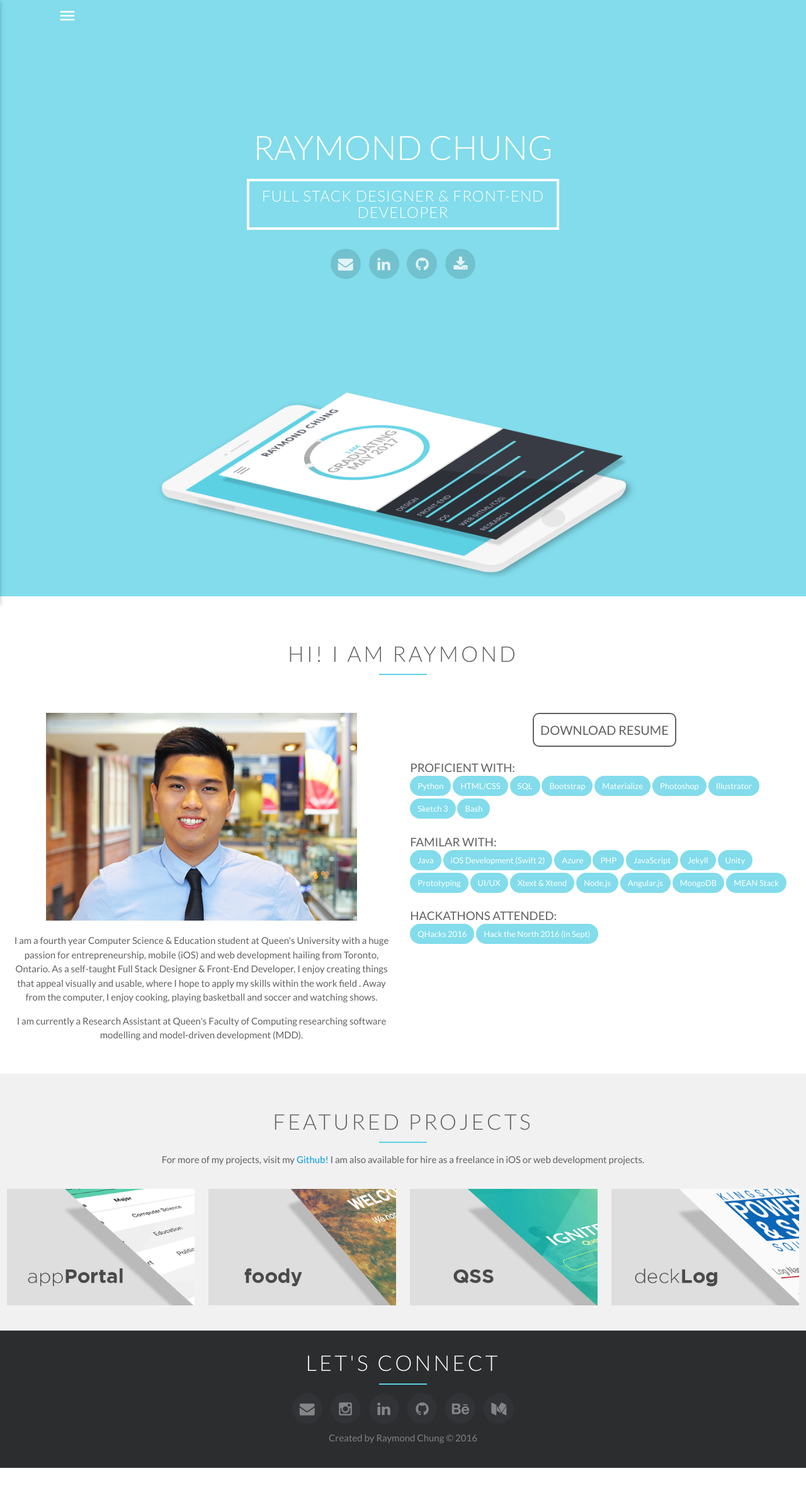
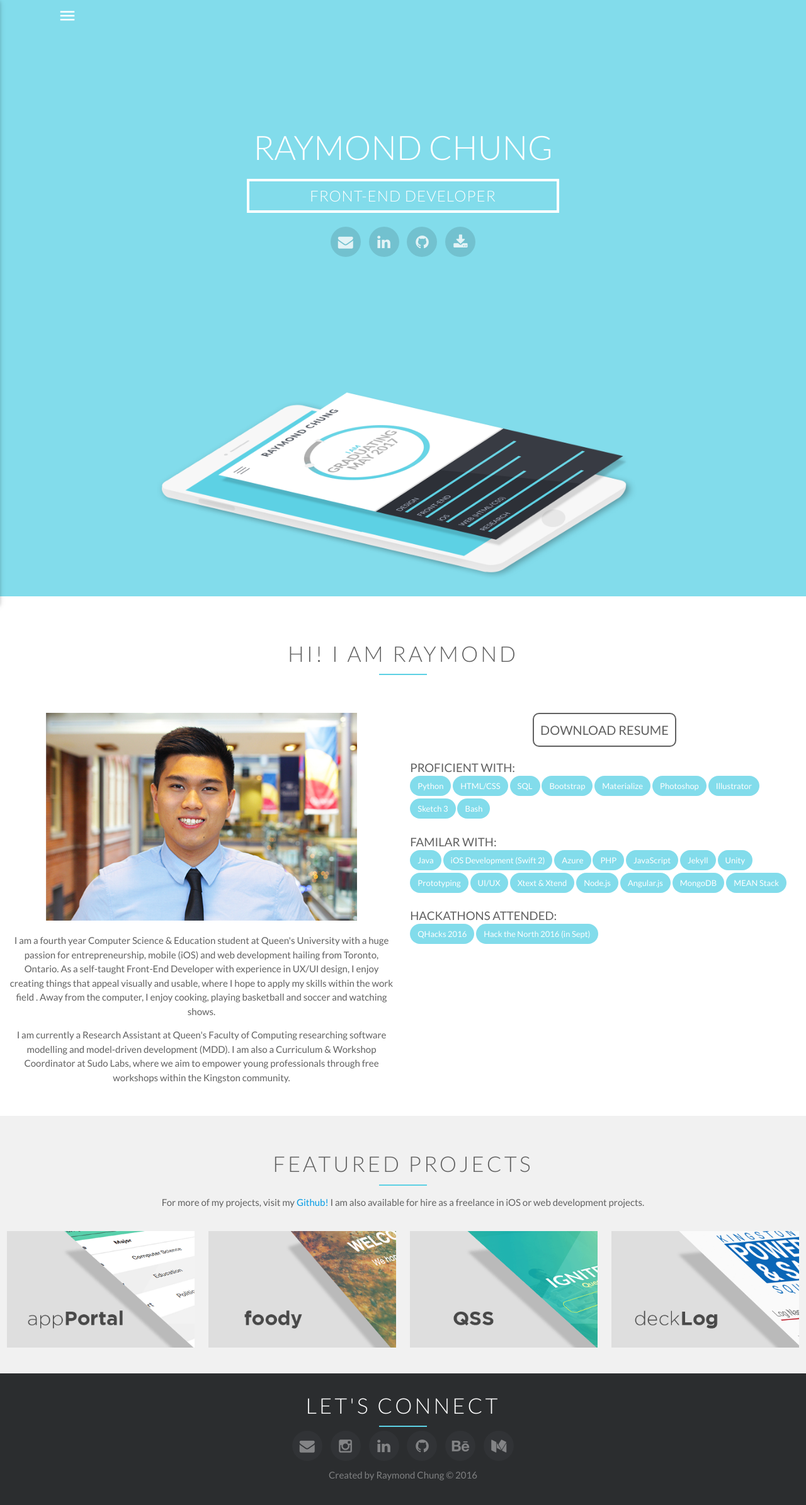
Before and after one commit to Web-Dev-Collaborative/Personal-Website-V2, a Jekyll site: the page built from index.html, in a window 1280 px wide. Shown: the whole page at 63% size. Built offline with Jekyll 4.4.1, drawn with Linux system fonts in a browser that asks for light colours; nearby versions of some CDN libraries; before the commit the page ends 2331 px from its top, so only the background shows below that.

Commit message:
Updated website

```diff
--- a/_includes/about.html
+++ b/_includes/about.html
@@ -11,7 +11,7 @@
 	<div class="row">
 		<div class="col s12 m6 l6 center">
 			<img id='pic' src="img/raymond.jpg">
-			<p id="desc">I am a fourth year Computer Science &amp; Education student at Queen's University with a huge passion for entrepreneurship, mobile (iOS) and web development hailing from Toronto, Ontario. As a self-taught Full Stack Designer &amp; Front-End Developer, I enjoy creating things that appeal visually and usable, where I hope to apply my skills within the work field . Away from the computer, I enjoy cooking, playing basketball and soccer and watching shows.</p><p id="desc">I am currently a Research Assistant at Queen's Faculty of Computing researching software modelling and model-driven development (MDD).</p>
+			<p id="desc">I am a fourth year Computer Science &amp; Education student at Queen's University with a huge passion for entrepreneurship, mobile (iOS) and web development hailing from Toronto, Ontario. As a self-taught Front-End Developer with experience in UX/UI design, I enjoy creating things that appeal visually and usable, where I hope to apply my skills within the work field . Away from the computer, I enjoy cooking, playing basketball and soccer and watching shows.</p><p id="desc">I am currently a Research Assistant at Queen's Faculty of Computing researching software modelling and model-driven development (MDD). I am also a Curriculum &amp; Workshop Coordinator at Sudo Labs, where we aim to empower young professionals through free workshops within the Kingston community.</p>
 		</div>
 		<div class="col s12 m6 l6">
 			<div class="center">
--- a/_includes/home.html
+++ b/_includes/home.html
@@ -18,7 +18,7 @@
 		<div class="row">
 			<div class="col s12 m12 l12 center">
 				<h2 id="raymond">RAYMOND CHUNG</h2>
-				<h5 id="sub">FULL STACK DESIGNER &amp; FRONT-END DEVELOPER</h5>
+				<h5 id="sub">FRONT-END DEVELOPER</h5>
 			</div>
 		</div>
 		<div class="row">
--- a/css/index.css
+++ b/css/index.css
@@ -307,7 +307,7 @@ img.imgSpace {
 
 .social-buttons, ul.list-inline.social-buttons, .contact-buttons, ul.list-inline.contact-buttons {
     padding: 0;
-    margin-top: 10px;
+    margin-top: 2px;
     margin-bottom: -4px;
 }
 
```
Also changed, not shown: 2 other files.
